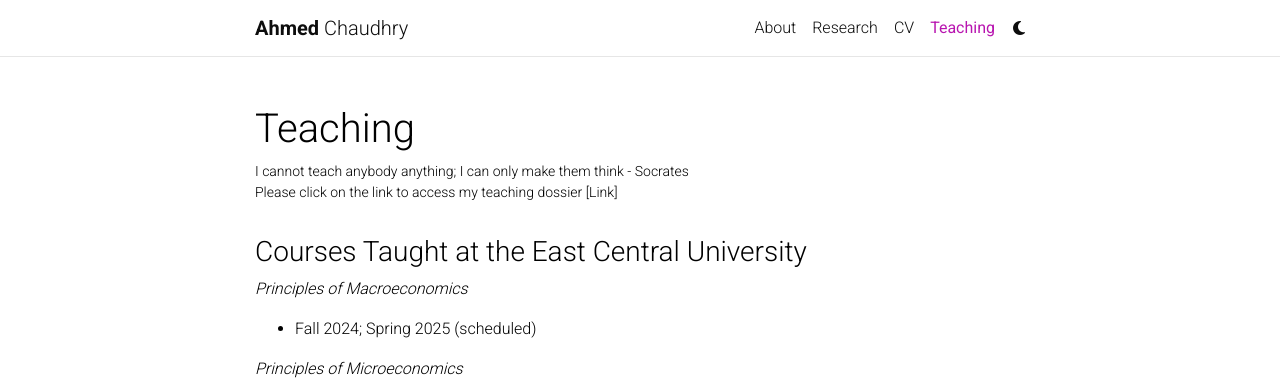
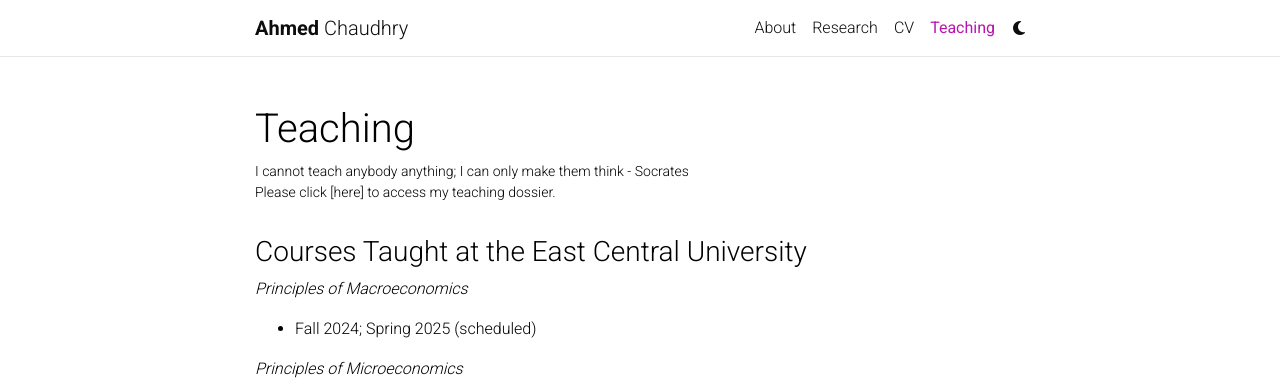
Before and after one commit to ahmedchaudhryy/ahmedchaudhryy.github.io, a Jekyll site: the page built from _pages/teaching.md, in a window 1280 px wide and 1262 px high. Shown: the top 380 px of the window. Built offline with Jekyll 4.4.1, drawn with Linux system fonts in a browser that asks for light colours; comment, search, counter and statistics services are not loaded; a style sheet for code colours, icons or effects is not loaded.

Commit message:
Update teaching.md

```diff
--- a/_pages/teaching.md
+++ b/_pages/teaching.md
@@ -2,7 +2,7 @@
 layout: page
 permalink: /teaching/
 title: Teaching
-description: I cannot teach anybody anything; I can only make them think - Socrates <br> Please click on the link to access my teaching dossier <a href='https://drive.google.com/file/d/1UOcb0-Wu90lcBKCoEmqsQ5hC_eHDaO_u/view?usp=sharing'>[Link]</a>
+description: I cannot teach anybody anything; I can only make them think - Socrates <br> Please click <a href='https://drive.google.com/file/d/1UOcb0-Wu90lcBKCoEmqsQ5hC_eHDaO_u/view?usp=sharing'>[here]</a> to access my teaching dossier.
 nav: true
 nav_order: 5
 ---
```
